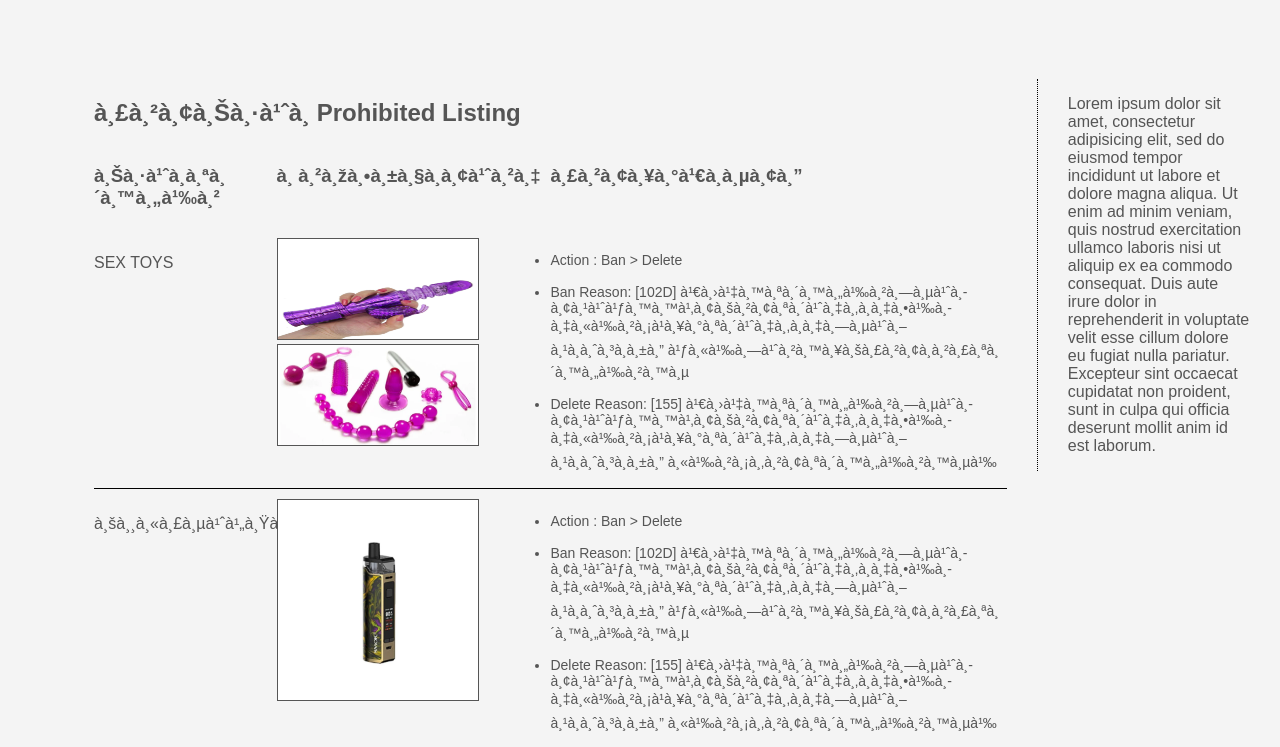
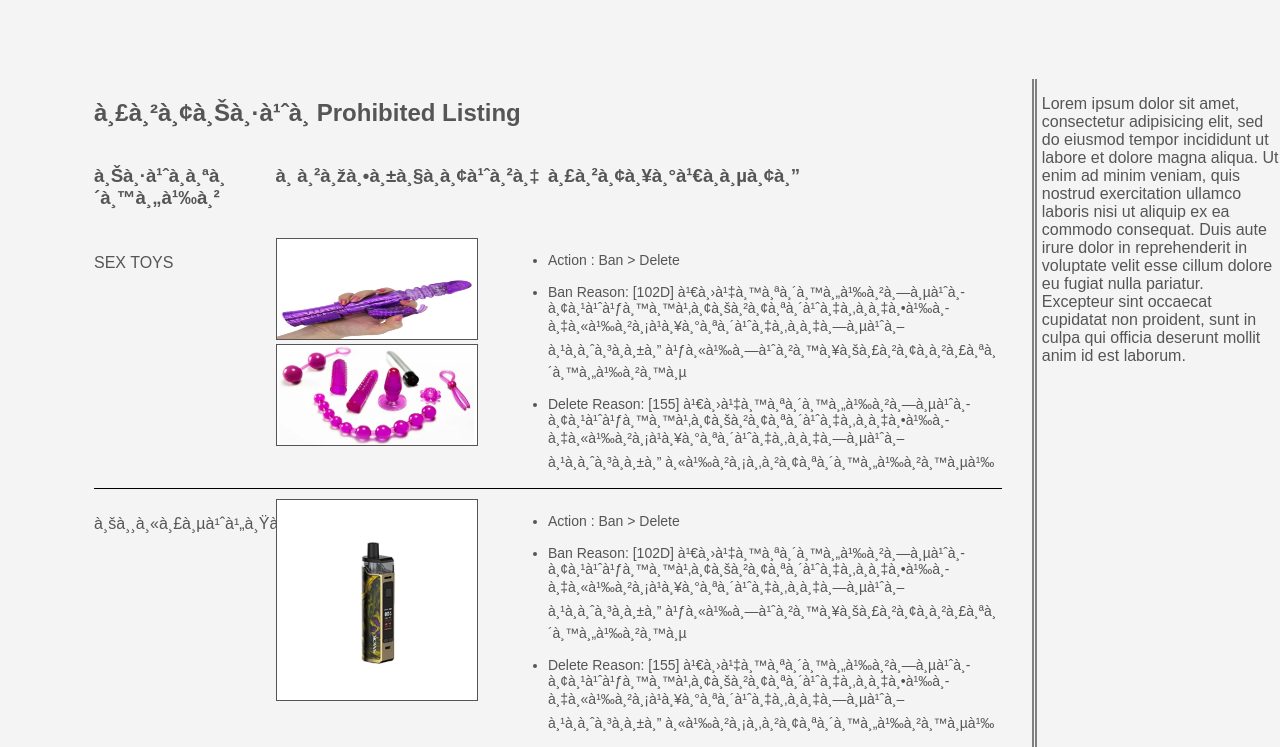
Before and after one commit to Powereshaha/Powereshaha.github.io, a plain HTML site: page New_prohibit.html in a window 1280 px wide. Shown: the part 450-1197 px from the top of the page. Drawn offline with Linux system fonts and the light colour scheme.

Commit message:
Update style.css

```diff
--- a/Prohibit_style/style.css
+++ b/Prohibit_style/style.css
@@ -66,16 +66,19 @@ body{
 	width: 80%;
 	box-sizing: border-box;
 	padding: 0 30px;
+	border-right: 1px  	#808080;
+	border-right-style: double;
+	border-right-width: 5px;
+
+
 }
 
 #Sidebar{
 	float: right;
 	width: 20%;
 	box-sizing: border-box;
-	padding: 0 30px;
+	padding-left: 5px;
 	margin-right: 0px;
-	border-left: 1px black solid;
-	border-left-style: dotted;
 	margin-left: 0;
 }
 
@@ -102,7 +105,6 @@ body{
 	width: 100%;
 	padding-left: 0px;
 	padding-top: 10px;
-
 }
 
 .Product_name {
```
